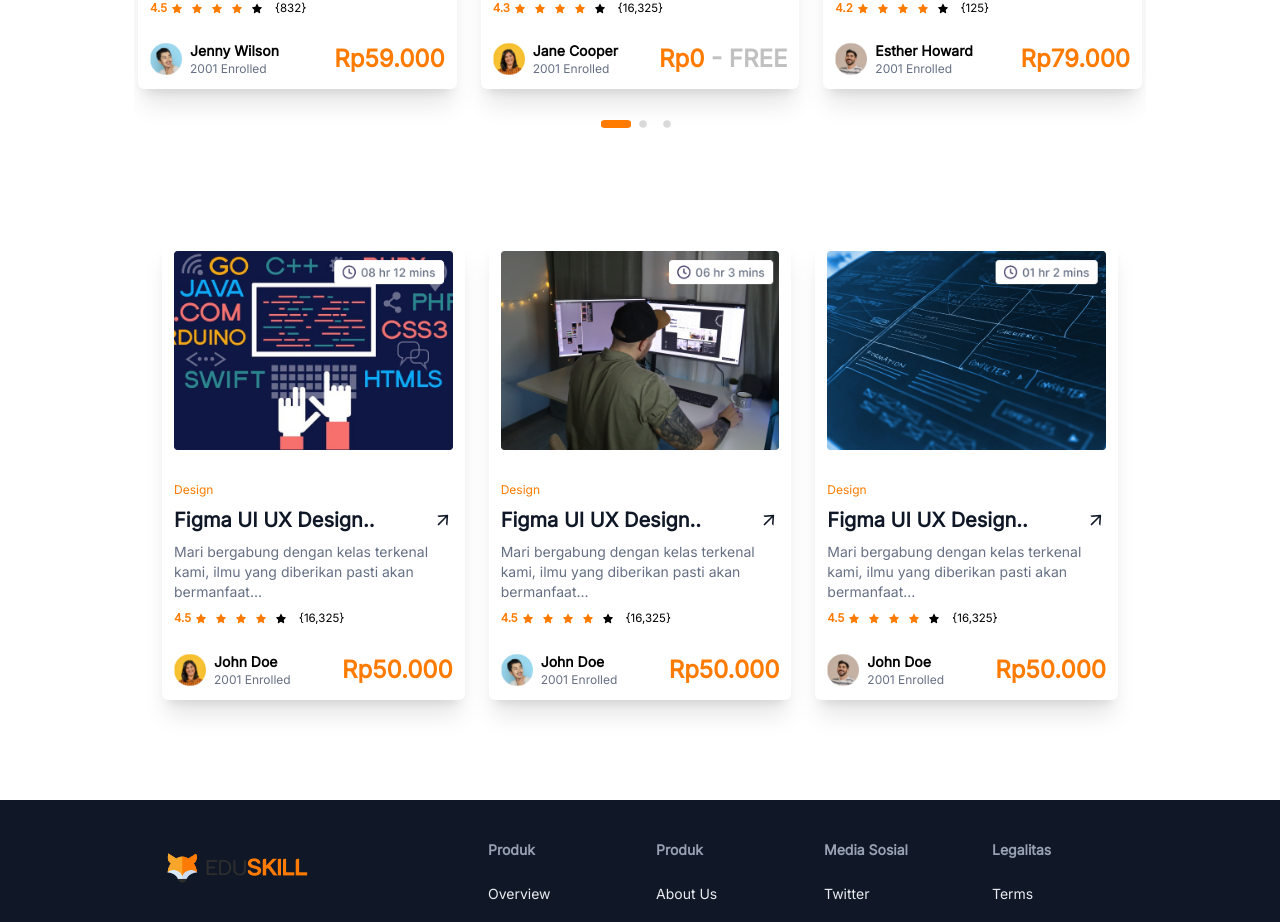
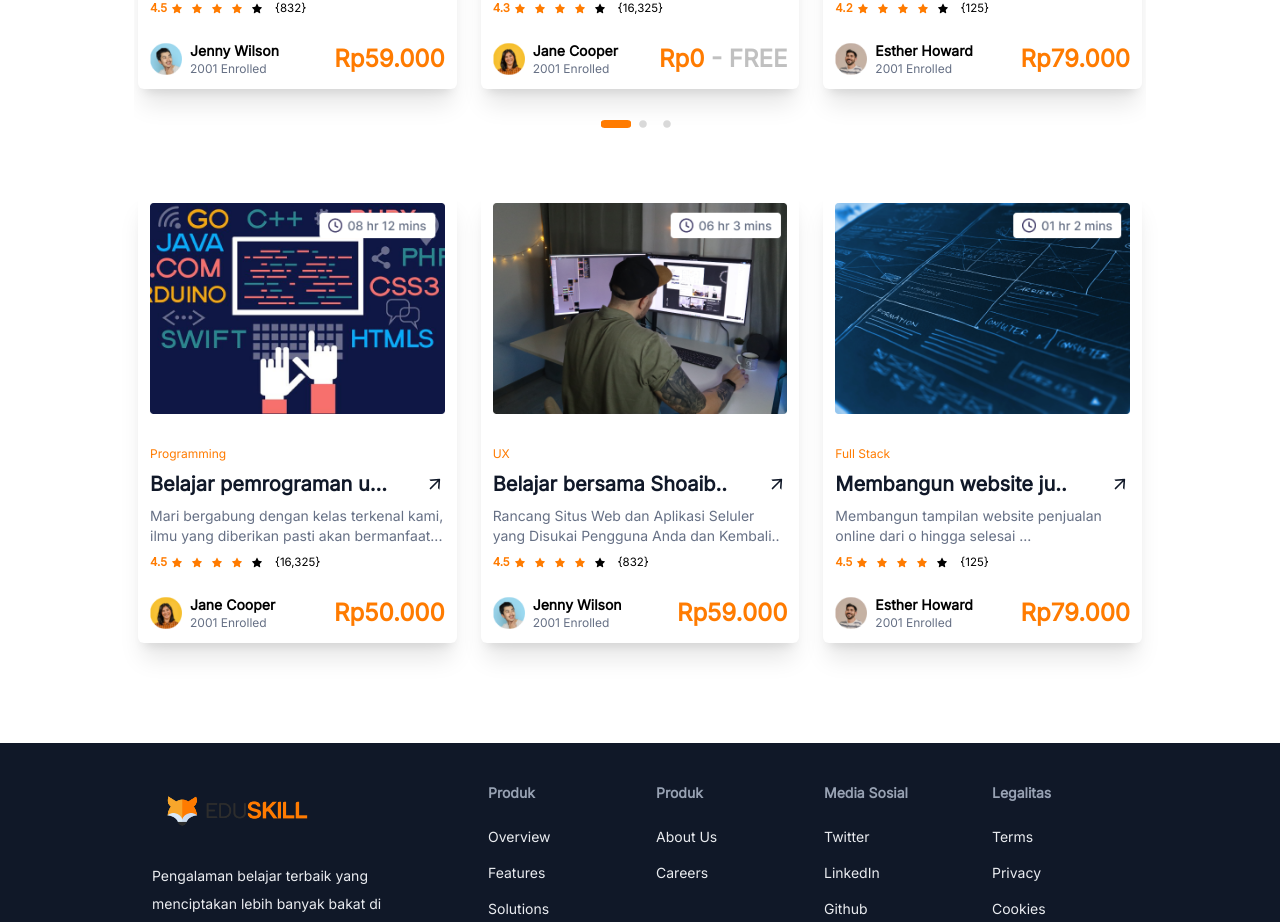
Before and after one commit to Halimp07/Eduskill, a React (Vite) app: page /courses in a window 1280 px wide. Shown: the part 1018-1940 px from the top of the page. Built offline with nearby package versions, Linux system fonts and the light colour scheme.

Commit message:
fix: remove px Recom.jsx

```diff
--- a/src/Data.jsx
+++ b/src/Data.jsx
@@ -427,13 +427,13 @@ export const RecomEdu = [
   {
     id: 1,
     image: recom1,
-    category: "Design",
-    title: "Figma UI UX Design..",
+    category: "Programming",
+    title: "Belajar pemrograman u...",
     description:
       "Mari bergabung dengan kelas terkenal kami, ilmu yang diberikan pasti akan bermanfaat...",
     rating: 4.5,
     participants: "{16,325}",
-    teacher: "John Doe",
+    teacher: "Jane Cooper",
     price: "50.000",
     heroes: recomHero1,
     year: "2001 Enrolled",
@@ -441,28 +441,28 @@ export const RecomEdu = [
   {
     id: 2,
     image: recom2,
-    category: "Design",
-    title: "Figma UI UX Design..",
+    category: "UX",
+    title: "Belajar bersama Shoaib..",
     description:
-      "Mari bergabung dengan kelas terkenal kami, ilmu yang diberikan pasti akan bermanfaat...",
+      "Rancang Situs Web dan Aplikasi Seluler yang Disukai Pengguna Anda dan Kembali..",
     rating: 4.5,
-    participants: "{16,325}",
-    teacher: "John Doe",
-    price: "50.000",
+    participants: "{832}",
+    teacher: "Jenny Wilson",
+    price: "59.000",
     heroes: recomHero2,
     year: "2001 Enrolled",
   },
   {
     id: 3,
     image: recom3,
-    category: "Design",
-    title: "Figma UI UX Design..",
+    category: "Full Stack",
+    title: "Membangun website ju..",
     description:
-      "Mari bergabung dengan kelas terkenal kami, ilmu yang diberikan pasti akan bermanfaat...",
+      "Membangun tampilan website penjualan online dari o hingga selesai ...",
     rating: 4.5,
-    participants: "{16,325}",
-    teacher: "John Doe",
-    price: "50.000",
+    participants: "{125}",
+    teacher: "Esther Howard",
+    price: "79.000",
     heroes: recomHero3,
     year: "2001 Enrolled",
   },
--- a/src/pages/course/Recom.jsx
+++ b/src/pages/course/Recom.jsx
@@ -4,7 +4,7 @@ import { RecomEdu } from "../../Data";
 
 const Recom = () => {
   return (
-    <div className="container mx-auto pt-24 pb-12 px-6" id="recom">
+    <div className="container mx-auto pt-12 pb-12" id="recom">
       {/* Render all recommendations */}
       <div className="grid grid-cols-3 gap-4">
         {RecomEdu.map(course => (
```
